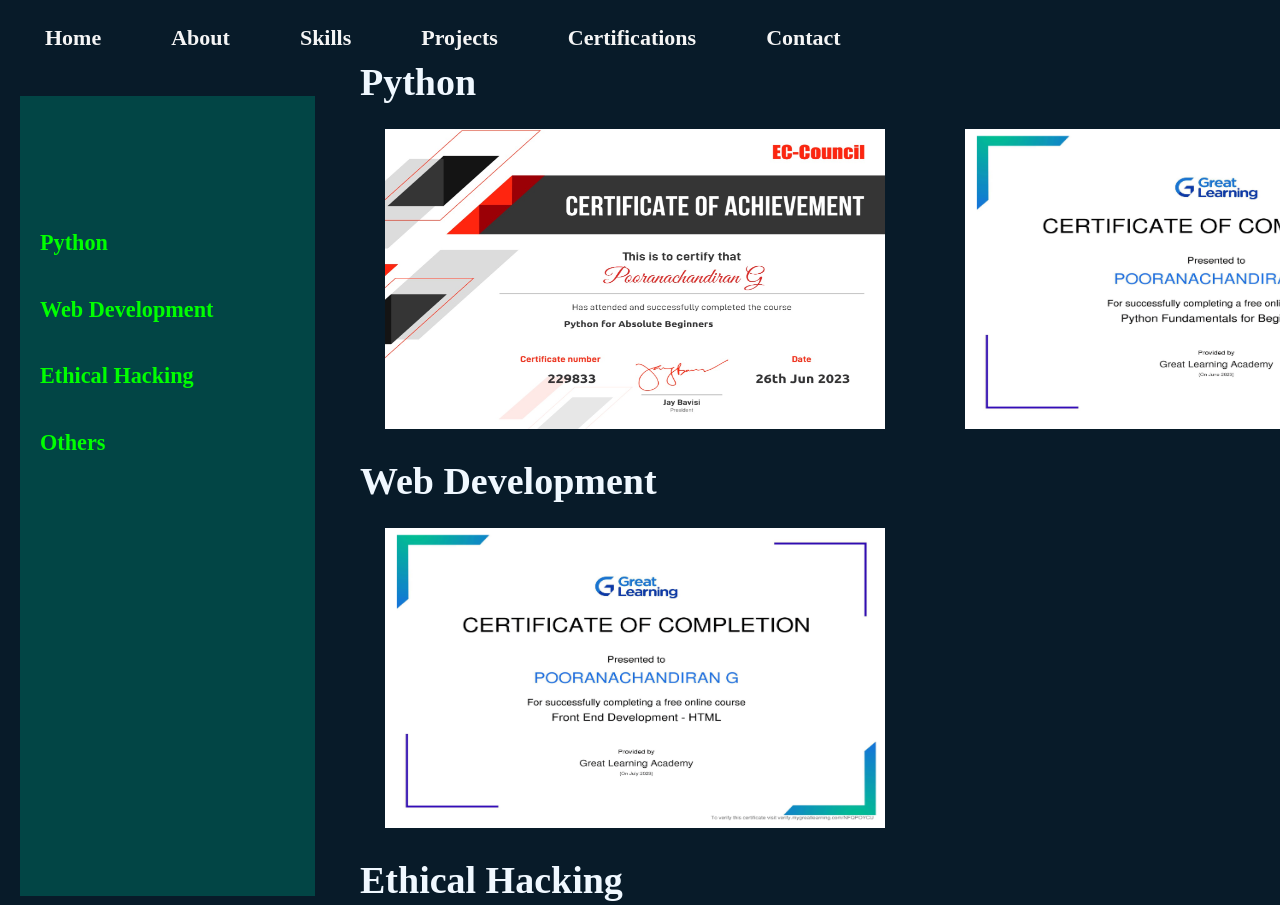
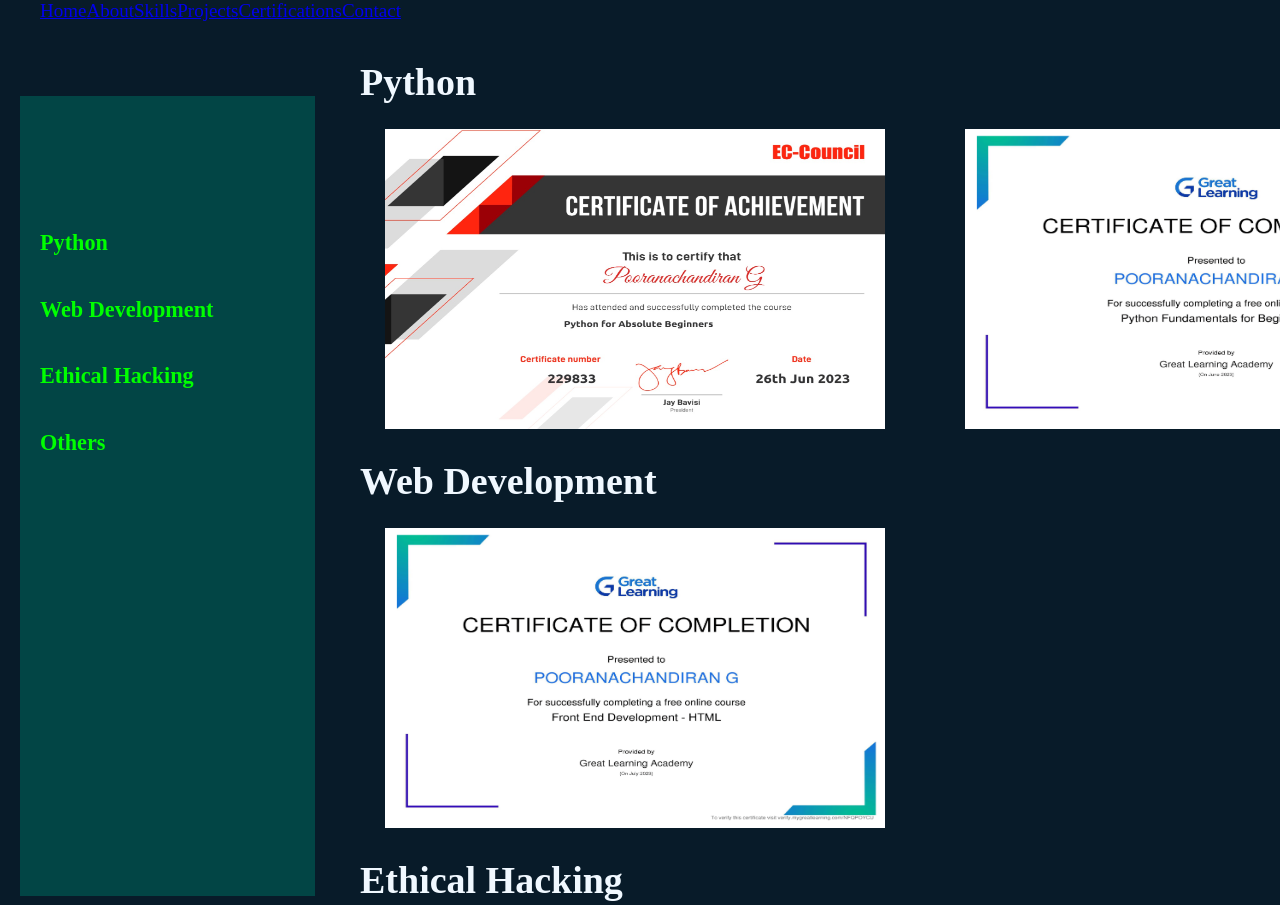
Before and after one commit to POORANACHANDIRAN/POORANACHANDIRAN-G5, a plain HTML site: page index.html in a window 1280 px wide. Shown: the top 905 px of the page. Drawn offline with Linux system fonts and the light colour scheme.

Commit message:
Update index.html

```diff
--- a/index.html
+++ b/index.html
@@ -9,12 +9,12 @@
 <body id="b">
     <div id="n">
         <div class="nav">
-            <a href="https://pooranachandiran.github.io/POORANACHANDIRAN-G/" class="A">Home</a>
-            <a href="https://pooranachandiran.github.io/POORANACHANDIRAN-G2/" class="A">About</a>
-            <a href="https://pooranachandiran.github.io/POORANACHANDIRAN-G3/" class="A">Skills</a>
-            <a href="https://pooranachandiran.github.io/POORANACHANDIRAN-G4/" class="A">Projects</a>
-            <a href="https://pooranachandiran.github.io/POORANACHANDIRAN-G5/" class="A">Certifications</a>
-            <a href="https://pooranachandiran.github.io/POORANACHANDIRAN-G6/" class="A">Contact</a>
+            <a href="https://pooranachandiran.github.io/POORANACHANDIRAN-G/" class="W">Home</a>
+            <a href="https://pooranachandiran.github.io/POORANACHANDIRAN-G2/" class="R">About</a>
+            <a href="https://pooranachandiran.github.io/POORANACHANDIRAN-G3/" class="S">Skills</a>
+            <a href="https://pooranachandiran.github.io/POORANACHANDIRAN-G4/" class="T">Projects</a>
+            <a href="https://pooranachandiran.github.io/POORANACHANDIRAN-G5/" class="L">Certifications</a>
+            <a href="https://pooranachandiran.github.io/POORANACHANDIRAN-G6/" class="X">Contact</a>
         </div>
 </div>
     <div class="topics">
```
